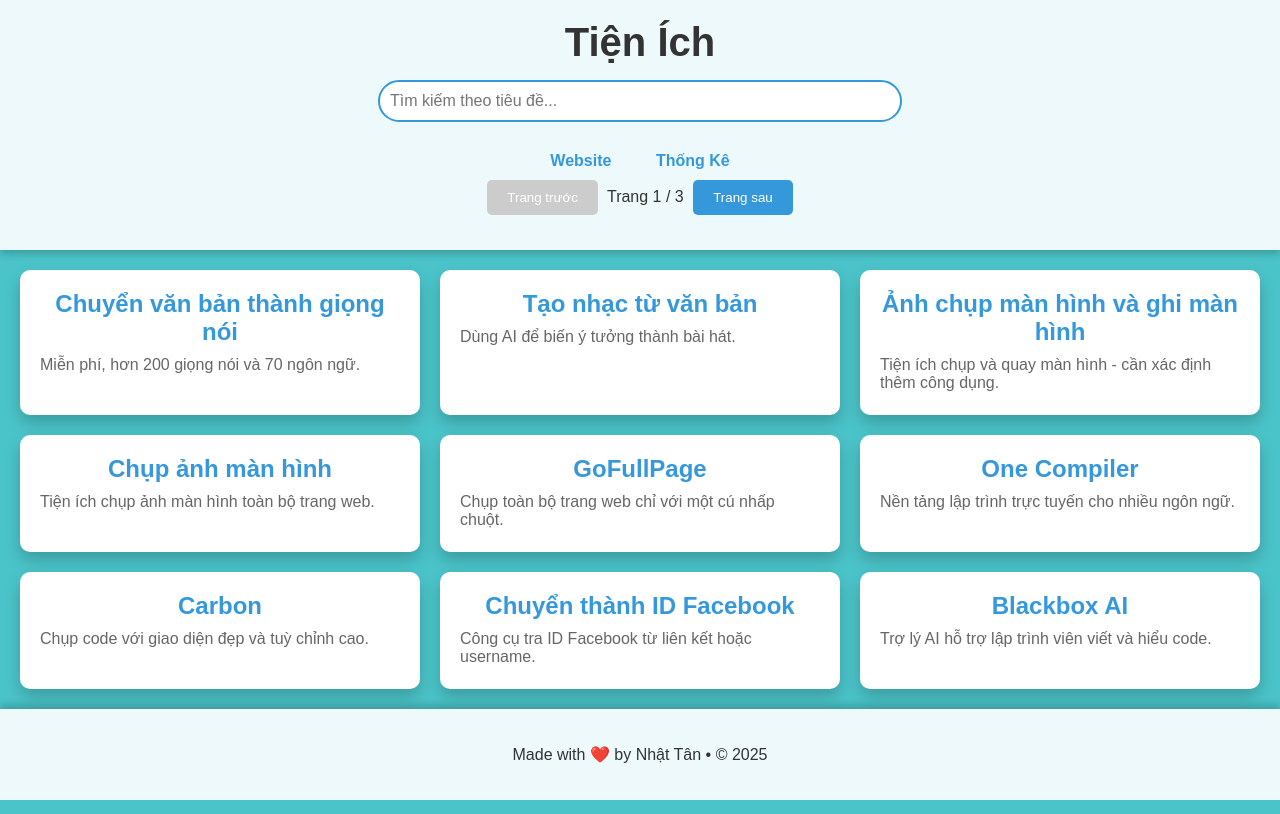
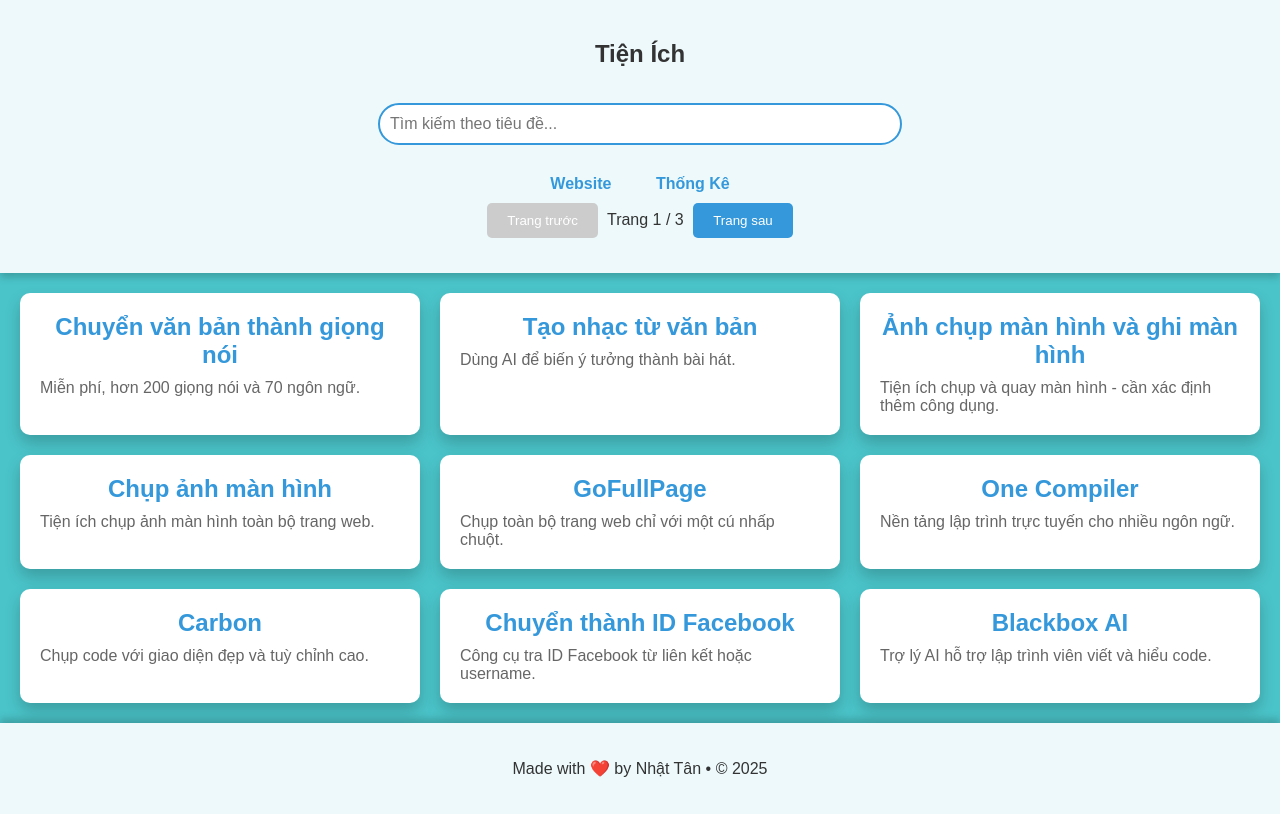
Before and after one commit to nhattan28/vutrumini, a plain HTML site: page tienich.html in a window 1280 px wide. Drawn offline with Linux system fonts and the light colour scheme.

Commit message:
Update tienich.html
1.6

```diff
--- a/tienich.html
+++ b/tienich.html
@@ -8,7 +8,7 @@
 </head>
 <body>
     <header>
-        <h1>Tiện Ích</h1>
+        <h2>Tiện Ích</h2>
         <input type="text" id="searchBar" placeholder="Tìm kiếm theo tiêu đề...">
         <nav>
             <a href="index.html">Website</a>
```
